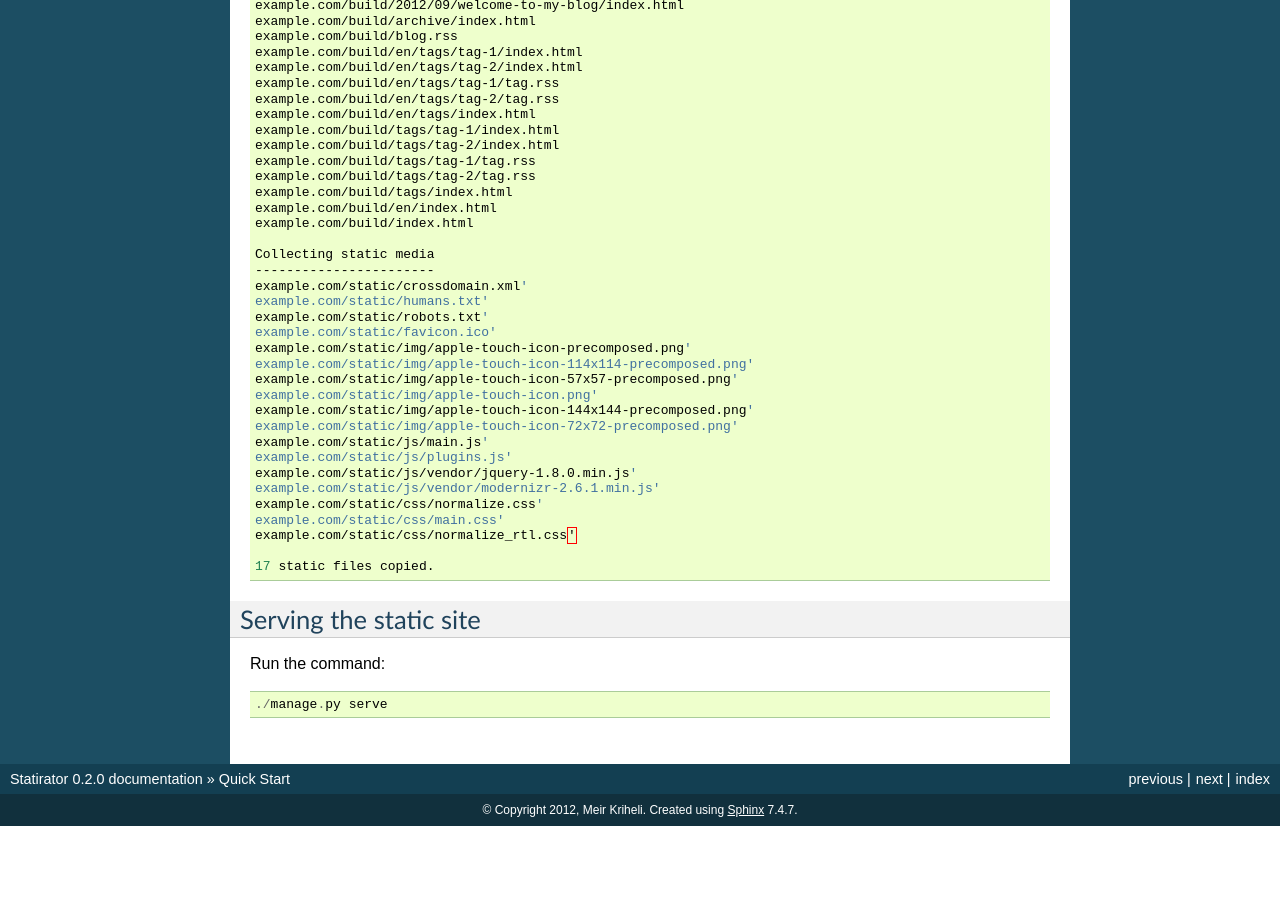
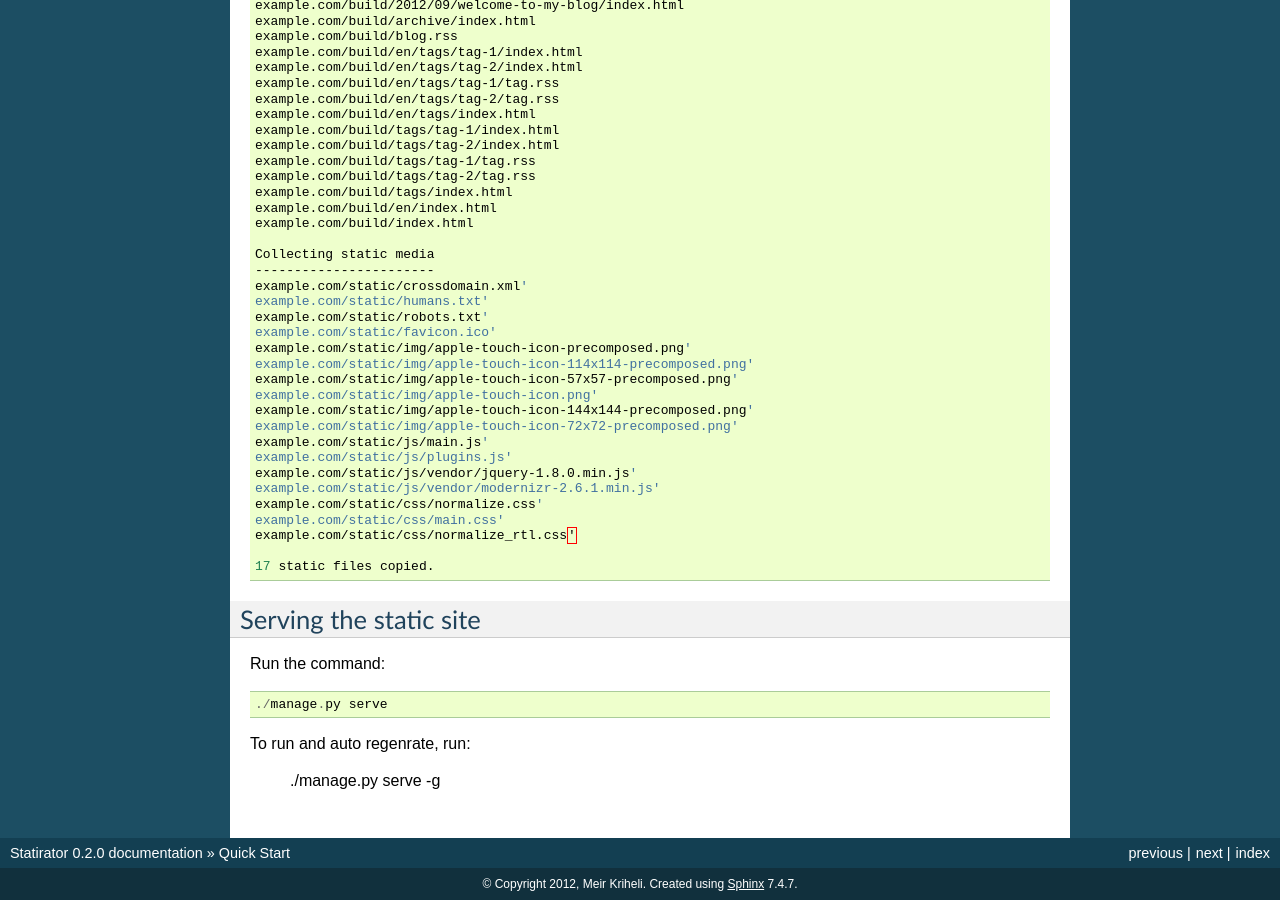
Before and after one commit to MeirKriheli/statirator, a Sphinx documentation site: the page built from docs/quickstart.rst, in a window 1280 px wide and 900 px high, scrolled down 3245 px. Built offline with Sphinx 7.4.7, drawn with Linux system fonts in a browser that asks for light colours; before the commit the page ends 4071 px from its top, so only the background shows below that.

Commit message:
Note about serve -g

```diff
--- a/docs/quickstart.rst
+++ b/docs/quickstart.rst
@@ -258,3 +258,7 @@ Serving the static site
 Run the command::
 
     ./manage.py serve
+
+To run and auto regenrate, run:
+
+    ./manage.py serve -g
```
